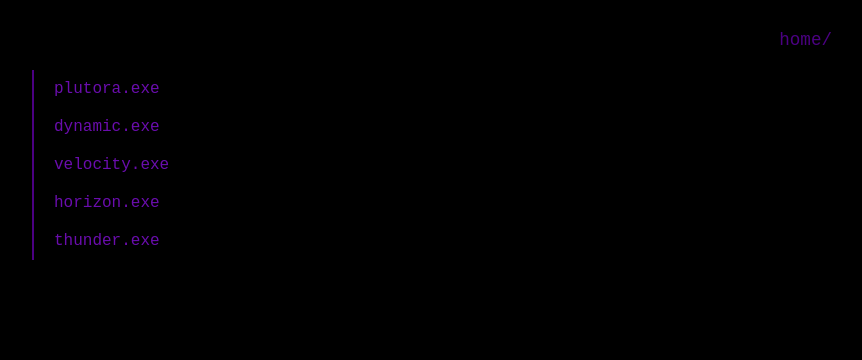
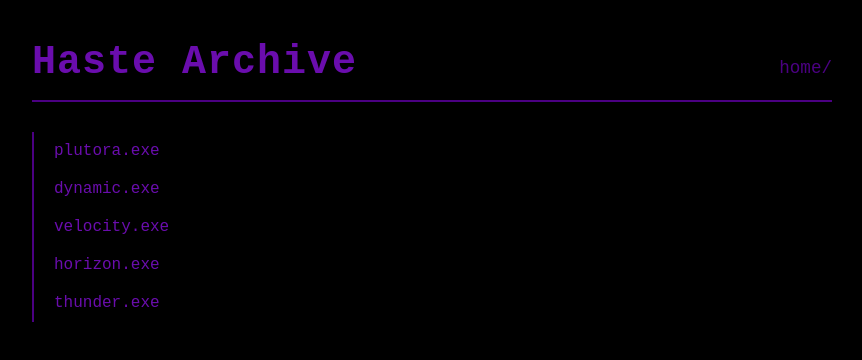
Before and after one commit to justlucastbh/haste.github.io, a plain HTML site: page index.html in a window 1280 px wide. Shown: the whole page, without its empty margins (208-1070 px from the left). Drawn offline with Linux system fonts and the light colour scheme.

Commit message:
Update index.html

```diff
--- a/index.html
+++ b/index.html
@@ -8,8 +8,11 @@
 </head>
 <body>
     <div class="container">
-        <div class="path-nav">
-            <a href="index.html">home/</a>
+        <div class="header-container">
+            <h1>Haste Archive</h1>
+            <div class="path-nav">
+                home/
+            </div>
         </div>
 
         <div class="content">
```
